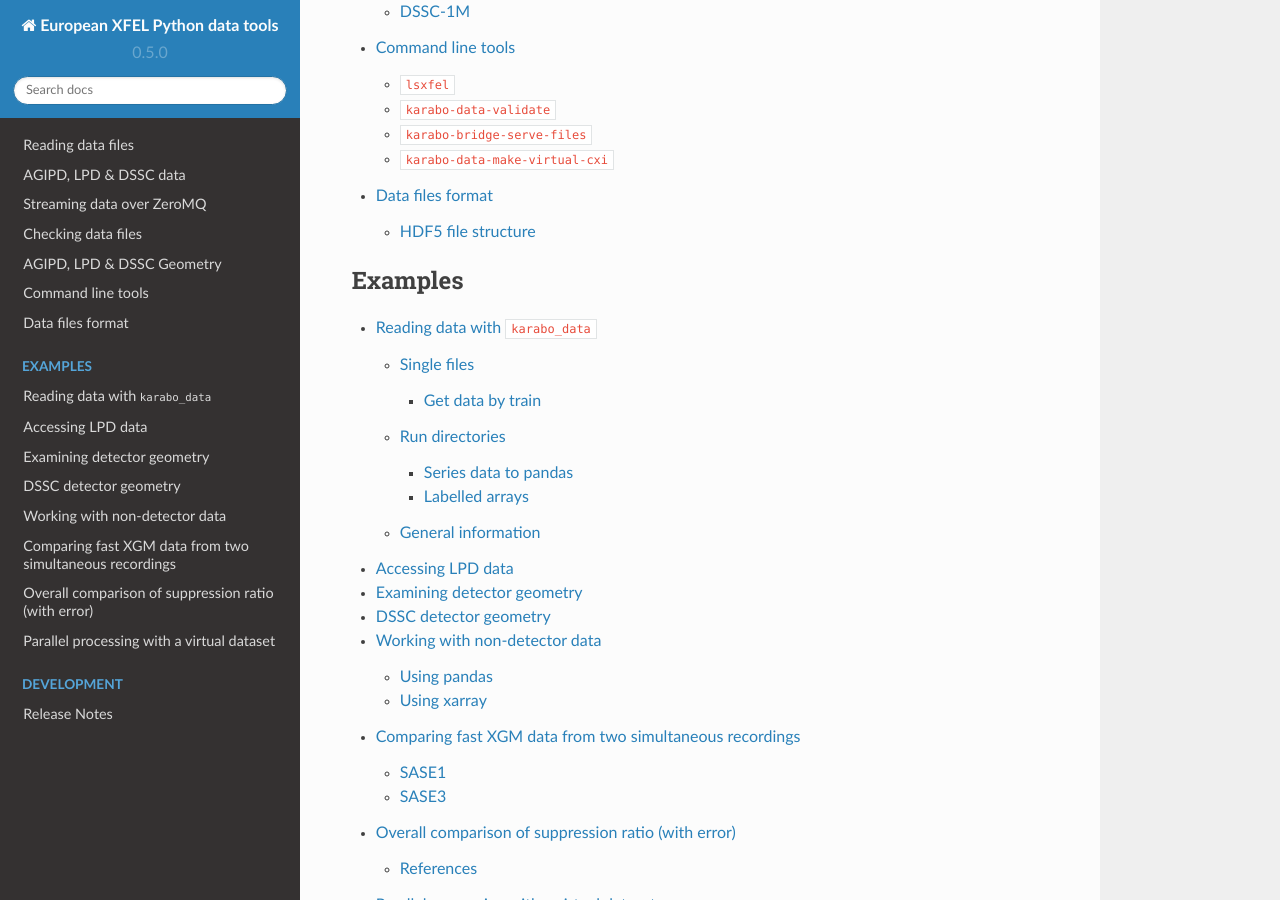
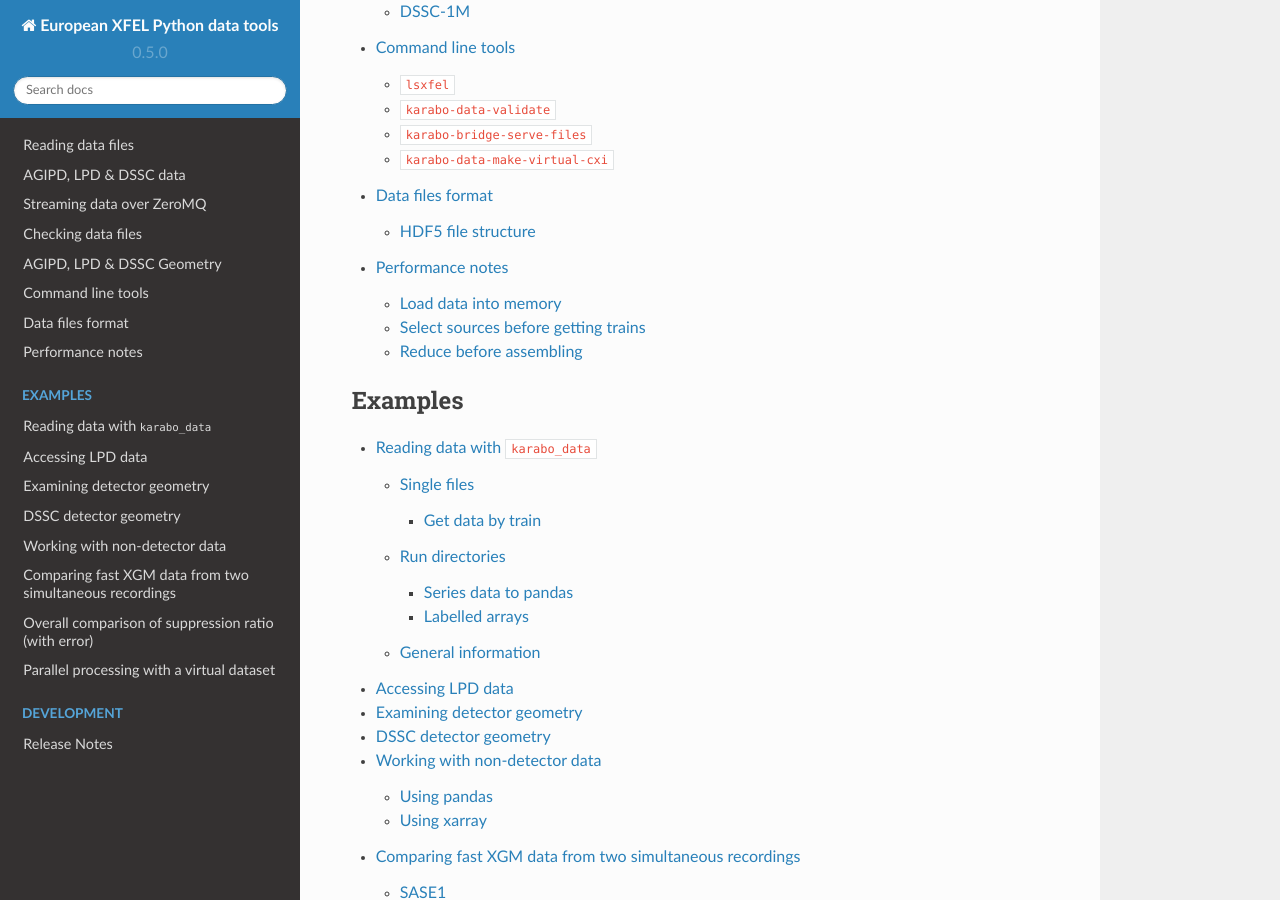
Before and after one commit to European-XFEL/karabo_data, a Sphinx documentation site: the page built from docs/index.rst, in a window 1280 px wide and 900 px high, scrolled down 731 px. Built offline with Sphinx 7.4.7 and the Read the Docs theme 2.0.0, drawn with Linux system fonts in a browser that asks for light colours; pages that are not in the unit, such as notebooks, are missing from menus; some of the changed lines change nothing that is shown.

Commit message:
Add doc on using karabo_data efficiently

```diff
--- a/docs/index.rst
+++ b/docs/index.rst
@@ -26,6 +26,7 @@
    geometry
    cli
    data_format
+   performance
 
 .. toctree::
    :caption: Examples
--- /dev/null
+++ b/docs/performance.rst
@@ -0,0 +1,60 @@
+Performance notes
+=================
+
+These are some notes on how to make load and process data efficiently.
+
+Load data into memory
+---------------------
+
+Where the data you need can fit into memory, it's more efficient to load it
+in one go using :meth:`~.DataCollection.get_array`,
+:meth:`~.DataCollection.get_series` or :meth:`~.DataCollection.get_dataframe`,
+and then work with it using xarray, numpy or pandas.
+:doc:`xpd_examples` has some examples of this.
+The methods to get data by trains—:meth:`~.DataCollection.trains`,
+:meth:`~.DataCollection.train_from_id` and
+:meth:`~.DataCollection.train_from_index`—only load the data for one train
+at once, which saves memory for big data but is slower to process.
+
+Machines in the Maxwell cluster have hundreds of gigabytes of RAM, so it's
+practical to load many kinds of data completely into memory.
+However, data for a full run from megahertz detectors such as AGIPD, LPD or DSSC
+can easily be too be too much.
+
+The command ``free -h`` will show the amount of memory on any Linux machine.
+
+Select sources before getting trains
+------------------------------------
+
+If you do need to use :meth:`~.DataCollection.trains`,
+:meth:`~.DataCollection.train_from_id` or
+:meth:`~.DataCollection.train_from_index` to get data for one train at a time,
+first pick the sources and keys you need with :meth:`~.DataCollection.select`.
+Otherwise, you will load the data for every source in the run, which could
+be very slow.
+
+::
+
+    run = RunDirectory("/gpfs/exfel/exp/XMPL/201750/p700000/raw/r0004")
+
+    # SLOW: Don't do this!
+    for tid, train_data in run.trains():
+        ...
+
+    # Better option: select image data from all detector modules first.
+    for tid, train_data in run.select('*/DET/*', 'image.data').trains():
+        ...
+
+The ``devices=`` parameter for all three train methods does the same thing
+as using :meth:`~.DataCollection.select` like this.
+
+Reduce before assembling
+------------------------
+
+Assembling detector images (see :doc:`geometry`) is relatively slow.
+If your analysis involves a reduction step like summing or averaging over
+a number of images, try to do this on the data from separate modules before
+assembling them into images.
+
+This also applies more generally: if a step in your processing makes the data
+smaller, you want to do that step as near the start as possible.
```
